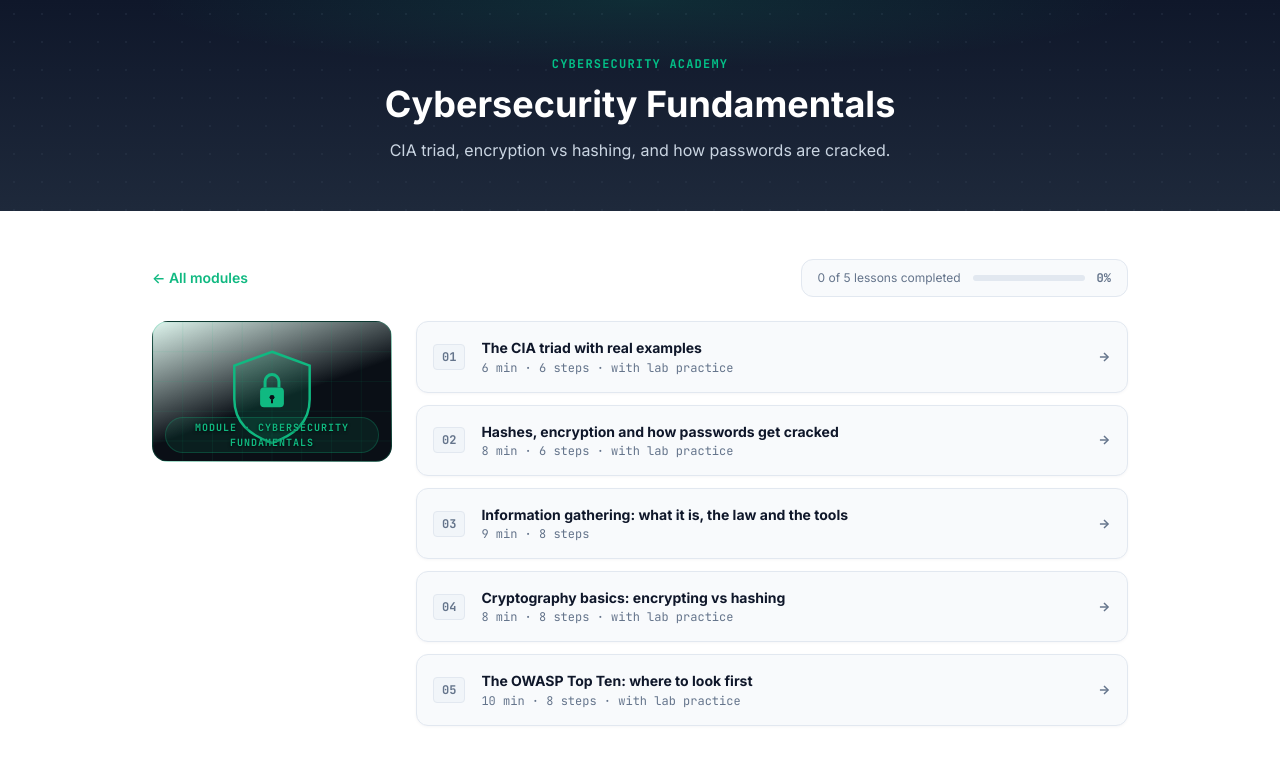
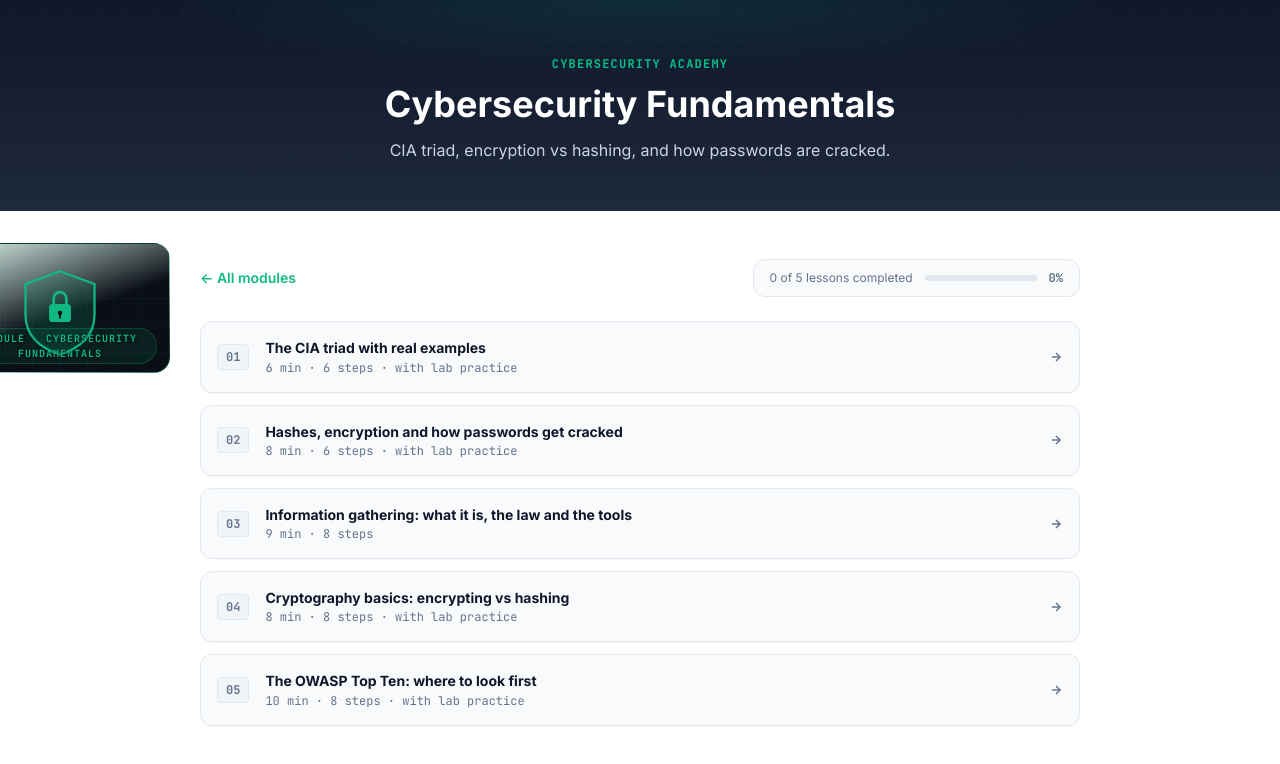
Before and after one commit to pveron1582/zeroinfralabs, a React (Vite) app: page /1/academy/ciberseguridad in a window 1280 px wide. Shown: the top 764 px of the page. Built offline with nearby package versions, Linux system fonts and the light colour scheme; sample sign-in values are in the browser's storage.

Commit message:
fix(academy): bloques centrados como antes, ilustracion al lado sin empujar
Revierte el layout de grid a contenido centrado (max-w-880px mx-auto) y
posiciona la ilustracion de forma absoluta a la izquierda
(left: calc(50% - 690px)), sticky desktop, oculta en < xl.

```diff
--- a/src/components/academy/AcademyPath.tsx
+++ b/src/components/academy/AcademyPath.tsx
@@ -108,7 +108,9 @@ export function AcademyPathPage() {
         subtitle={isEs ? path.descriptionEs : path.description}
       />
 
-      <main className="flex-1 w-full max-w-[1040px] mx-auto px-4 md:px-8 py-10 md:py-12">
+      <main className="flex-1 w-full max-w-[1440px] mx-auto relative px-4 md:px-8 py-10 md:py-12">
+        {/* Contenido centrado como antes (880px) */}
+        <div className="mx-auto w-full max-w-[880px]">
           <div className="flex items-center justify-between gap-4 mb-6 flex-wrap">
             <Link
               to={`/${lang}/academy`}
@@ -133,19 +135,6 @@ export function AcademyPathPage() {
             </div>
           </div>
 
-        <div className="grid grid-cols-1 md:grid-cols-[240px_1fr] gap-6 items-start">
-          {/* Sidebar ilustración */}
-          {illustrationKey && (
-            <div className="md:sticky md:top-6">
-              <ModuleIllustration
-                module={illustrationKey}
-                title={illustrationTitle}
-                accent={path.accentColor}
-                isEs={isEs}
-              />
-            </div>
-          )}
-
           {/* Lista de lecciones del módulo activo */}
           <div className="space-y-3">
             {lessonsToShow.map(lesson => (
@@ -160,6 +149,21 @@ export function AcademyPathPage() {
             ))}
           </div>
         </div>
+
+        {/* Ilustración fija a la izquierda del contenido centrado (no empuja los bloques) */}
+        {illustrationKey && (
+          <div
+            className="hidden xl:block absolute top-8 w-[220px]"
+            style={{ left: 'calc(50% - 440px - 250px)' }}
+          >
+            <ModuleIllustration
+              module={illustrationKey}
+              title={illustrationTitle}
+              accent={path.accentColor}
+              isEs={isEs}
+            />
+          </div>
+        )}
       </main>
     </div>
   );
```
Lines whose indentation alone changed are shown as unchanged.
